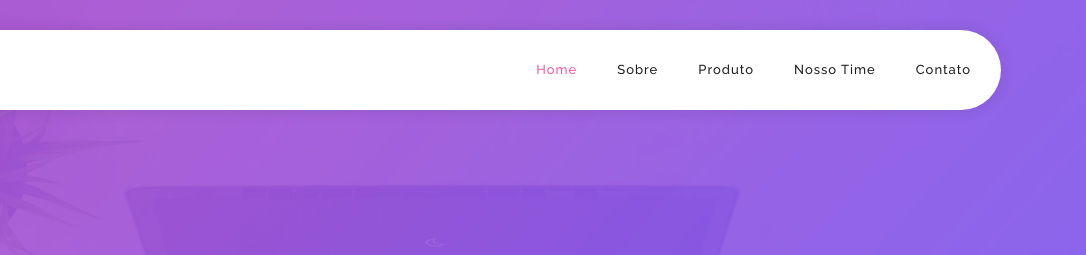
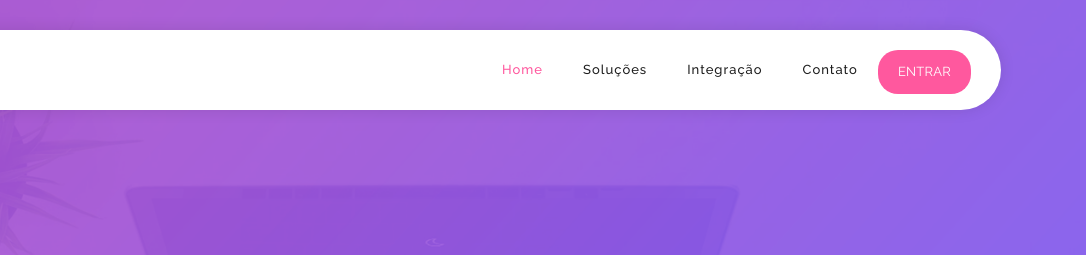
Before and after one commit to danielwsilva/GAIA1, a plain HTML site: page index.html in a window 1280 px wide. Shown: the top 255 px of the page, 194-1280 px from the left. Drawn offline with Linux system fonts and the light colour scheme.

Commit message:
Fix button "Entrar"

```diff
--- a/index.html
+++ b/index.html
@@ -51,12 +51,14 @@ https://templatemo.com/tm-535-softy-pinko
                         <!-- ***** Menu Start ***** -->
                         <ul class="nav">
                             <li><a href="#welcome" class="active">Home</a></li>
-                            <li><a href="#features">Sobre</a></li>
-                            <li><a href="#work-process">Produto</a></li>
+                            <!-- <li><a href="#features">Sobre</a></li> -->
+                            <li><a href="#work-process">Soluções</a></li>
                             <!-- <li><a href="#testimonials">Testimonials</a></li> -->
                             <!-- <li><a href="#pricing-plans">Pricing Tables</a></li> -->
-                            <li><a href="#blog">Nosso Time</a></li>
+                            <!-- <li><a href="#blog">Nosso Time</a></li> -->
+                            <li><a href="#contact-us">Integração</a></li>
                             <li><a href="#contact-us">Contato</a></li>
+                            <a href="#" class="main-button-slider">Entrar</a>
                         </ul>
                         <a class='menu-trigger'>
                             <span>Menu</span>
```
